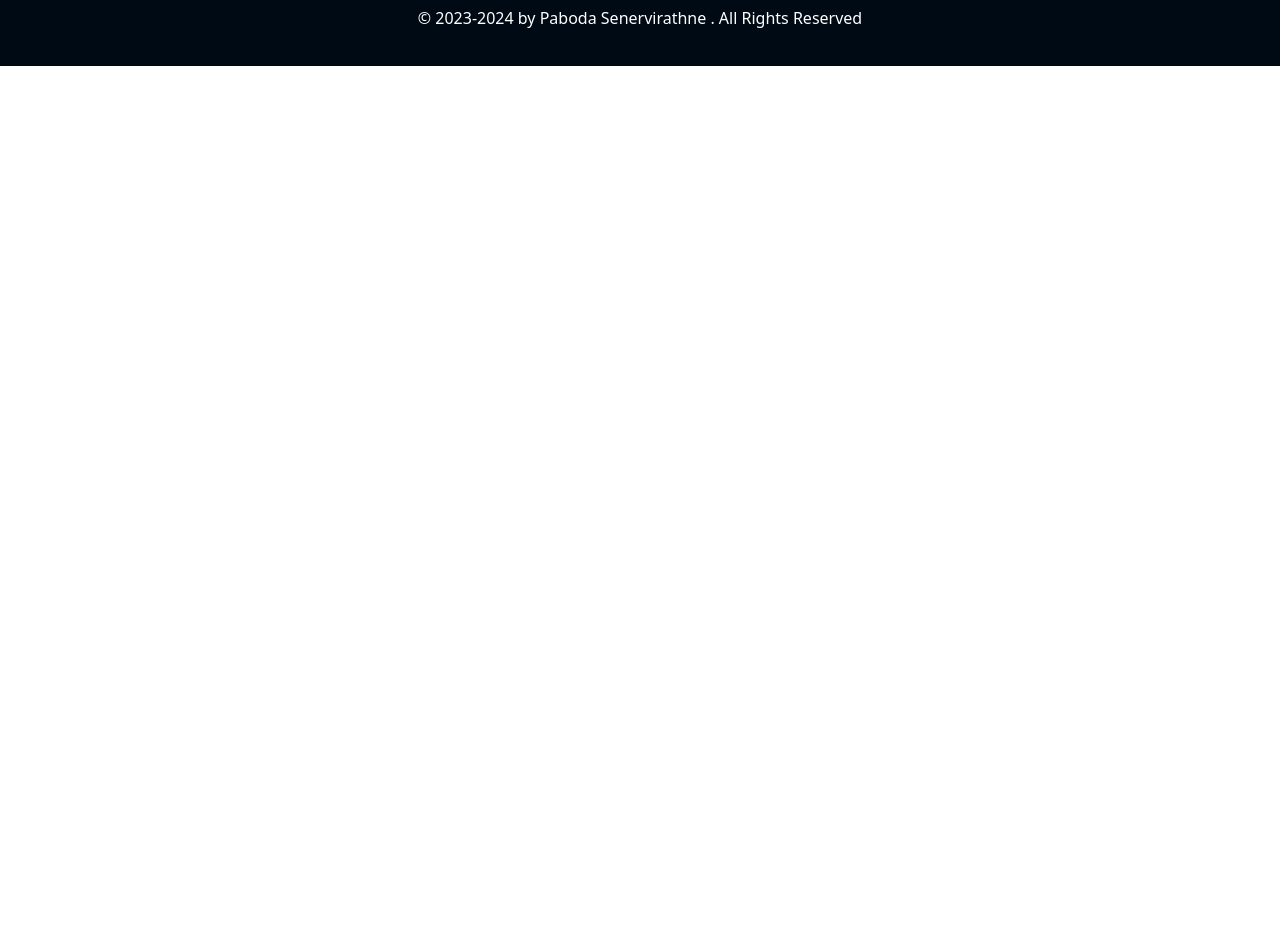
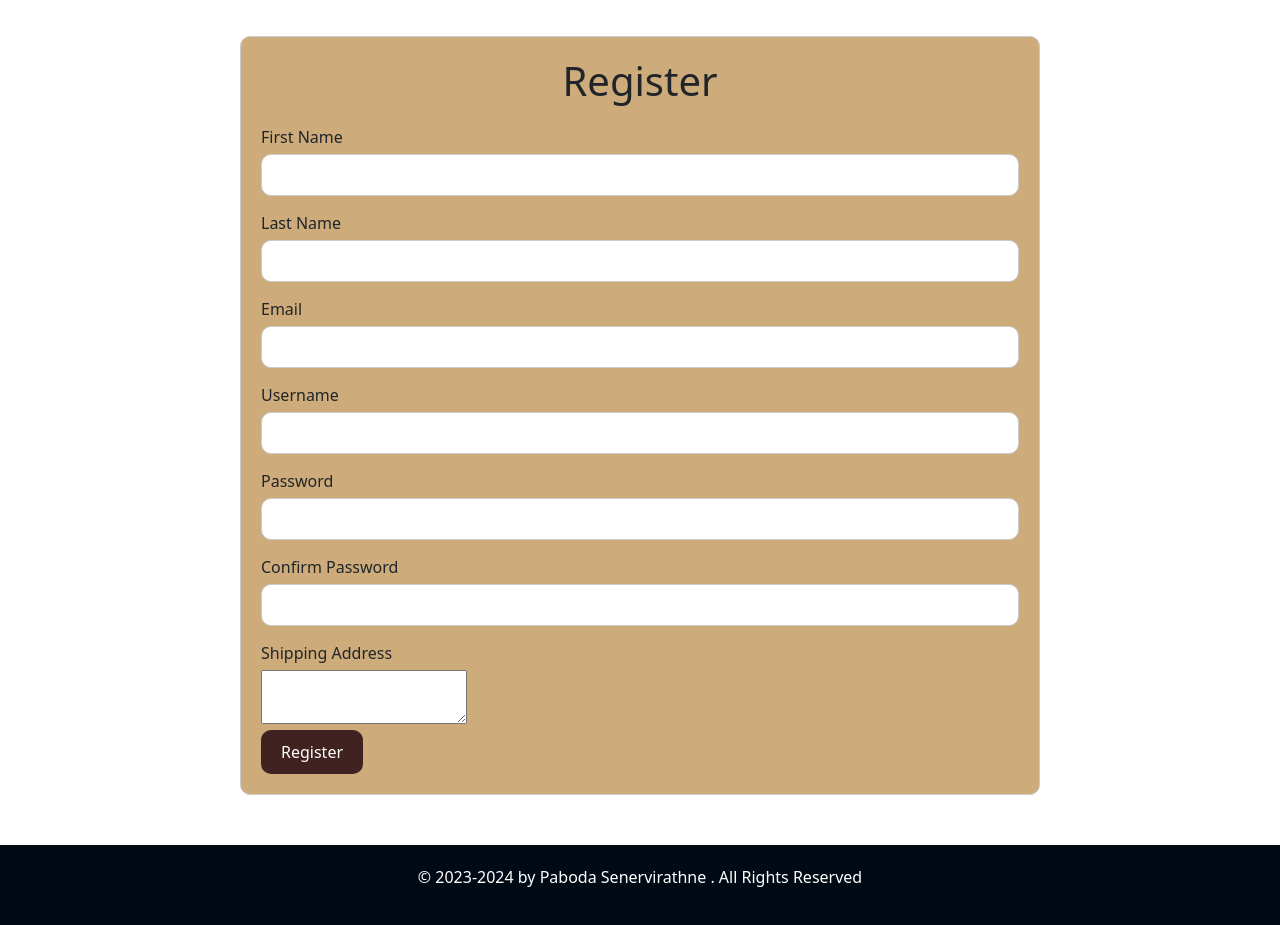
Before and after one commit to PabodaSenevirathne/QuickBuy-v2.0.0, a React (Create React App) app: page /register in a window 1280 px wide. Shown: the part 280-1205 px from the top of the page. Before the commit the page ends 800 px from the top, so only its background shows below. Built offline with nearby package versions, Linux system fonts and the light colour scheme.

Commit message:
login and registration functionality added

```diff
--- a/src/App.js
+++ b/src/App.js
@@ -12,6 +12,7 @@ import { products } from './utils/ProductInfo';
 import OrderSummary from './pages/OrderSummary';
 import PaymentForm from './pages/PaymentForm';
 import Login from './pages/Login';
+import Register from './pages/Register';
 
 function App() {
   // Define the state
@@ -76,6 +77,7 @@ function App() {
           <Route path="/payment" element={<PaymentForm />} />
           <Route path="/products/:id" element={<ProductDetail products={products} addToCart={addToCart} cartItems={cartItems}/>} />
           <Route  path="/login" element={<Login/>} />
+          <Route  path="/register" element={<Register/>} />
         </Routes>
         </div>
         <Footer />
--- a/src/pages/Login.js
+++ b/src/pages/Login.js
@@ -2,6 +2,7 @@ import React, { useState } from 'react';
 import { useNavigate } from 'react-router-dom';
 import '../styles/Login.css';
 import { message } from 'antd';
+import axios from 'axios';
 
 function Login() {
   const [messageApi, contextHolder] = message.useMessage();
@@ -21,21 +22,67 @@ function Login() {
     });
   };
 
-  const handleSubmit = (e) => {
+  // const handleSubmit = (e) => {
+  //   e.preventDefault();
+  //   console.log(formData);
+  //   if (formData.email === '' || formData.password === '') {
+  //     messageApi.info('Please fill all the fields to continue!');
+  //   } else {
+  //     // alert(`Login successful!`);
+  //     messageApi.info('Login successful!');
+  //     setFormData({
+  //       email: '',
+  //       password: '',
+  //     });
+  //     setRedirecting(true);
+  //   }
+  // };
+
+
+  // const handleSubmit = async (e) => {
+  //   e.preventDefault();
+  //   console.log(formData);
+  //   if (formData.email === '' || formData.password === '') {
+  //     messageApi.info('Please fill all the fields to continue!');
+  //   } else {
+  //     try {
+  //       const response = await axios.post('http://localhost:5001/login', formData);
+  //       console.log(response.data); // Log the response from the backend
+  //       messageApi.success('Login successful!');
+  //       // Redirect to dashboard or any other page upon successful login
+  //       navigate('/dashboard');
+  //     } catch (error) {
+  //       console.error(error);
+  //       messageApi.error('Invalid credentials!');
+  //     }
+  //   }
+  // };
+
+  const handleSubmit = async (e) => {
     e.preventDefault();
     console.log(formData);
     if (formData.email === '' || formData.password === '') {
       messageApi.info('Please fill all the fields to continue!');
     } else {
-      // alert(`Login successful!`);
-      messageApi.info('Login successful!');
-      setFormData({
-        email: '',
-        password: '',
-      });
-      setRedirecting(true);
+      try {
+        // Send login credentials to the server
+        const response = await axios.post('http://localhost:5001/api/users/login', formData);
+        // Extract JWT from the response
+        const token = response.data.token;
+        // Store the token securely (e.g., in local storage)
+        localStorage.setItem('token', token);
+        // Inform user about successful login
+        messageApi.success('Login successful!');
+        // Redirect to dashboard or any other page upon successful login
+        navigate('/');
+      } catch (error) {
+        console.error(error);
+        messageApi.error('Invalid credentials!');
+      }
     }
   };
+
+
 
   return (
     <div className="login-container">
--- /dev/null
+++ b/src/pages/Register.js
@@ -0,0 +1,68 @@
+import React, { useState } from 'react';
+import '../styles/Register.css';
+import axios from 'axios';
+
+const RegistrationForm = () => {
+  const [formData, setFormData] = useState({
+    firstName: '',
+    lastName: '',
+    email: '',
+    userName: '',
+    password: '',
+    confirmPassword: '',
+    shippingAddress: ''
+  });
+
+  const handleChange = (e) => {
+    setFormData({ ...formData, [e.target.name]: e.target.value });
+  };
+
+  const handleSubmit = async (e) => {
+    e.preventDefault();
+    try {
+      const response = await axios.post('http://localhost:5001/api/users/register', formData);
+      console.log(response.data); // Log the response from the backend
+    } catch (error) {
+      console.error(error);
+    }
+  }
+
+  return (
+    <div className="registration-container"> {/* Apply the container class */}
+      <h1 className="registration-heading">Register</h1> {/* Apply the heading class */}
+      <form onSubmit={handleSubmit} className="registration-form"> {/* Apply the form class */}
+        <div>
+          <label>First Name</label>
+          <input type="text" name="firstName" value={formData.firstName} onChange={handleChange} required />
+        </div>
+        <div>
+          <label>Last Name</label>
+          <input type="text" name="lastName" value={formData.lastName} onChange={handleChange} required />
+        </div>
+        <div>
+          <label>Email</label>
+          <input type="email" name="email" value={formData.email} onChange={handleChange} required />
+        </div>
+        <div>
+          <label>Username</label>
+          <input type="text" name="userName" value={formData.userName} onChange={handleChange} required />
+        </div>
+        <div>
+          <label>Password</label>
+          <input type="password" name="password" value={formData.password} onChange={handleChange} required />
+        </div>
+        <div>
+          <label>Confirm Password</label>
+          <input type="password" name="confirmPassword" value={formData.confirmPassword} onChange={handleChange} required />
+        </div>
+        <div>
+          <label>Shipping Address</label>
+          <textarea name="shippingAddress" value={formData.shippingAddress} onChange={handleChange} required />
+        </div>
+        <button type="submit">Register</button>
+      </form>
+    </div>
+  );
+};
+
+export default RegistrationForm;
--- /dev/null
+++ b/src/styles/Register.css
@@ -0,0 +1,48 @@
+.registration-container {
+    max-width: 800px;
+    margin: 0 auto;
+    padding: 20px;
+    border: 1px solid #ccc;
+    border-radius: 10px;
+    margin-top: 50px;
+    margin-bottom: 50px;
+    background-color: #CDAB7A;
+  }
+
+  .registration-container h2 {
+    text-align: center;
+  }
+
+  .registration-form {
+    margin-top: 20px;
+  }
+
+  .registration-form label {
+    display: block;
+    margin-bottom: 5px;
+  }
+
+  .registration-form input {
+    width: 100%;
+    padding: 8px;
+    margin-bottom: 15px;
+    border: 1px solid #ccc;
+    border-radius: 10px;
+  }
+
+  .registration-form button {
+    background-color: #402220;
+    color: #fff;
+    border: none;
+    padding: 10px 20px;
+    border-radius: 10px;
+    cursor: pointer;
+  }
+
+  .registration-form button:hover {
+    background-color: #CD924A;
+  }
+
+  .registration-heading {
+    text-align: center;
+  }
```
